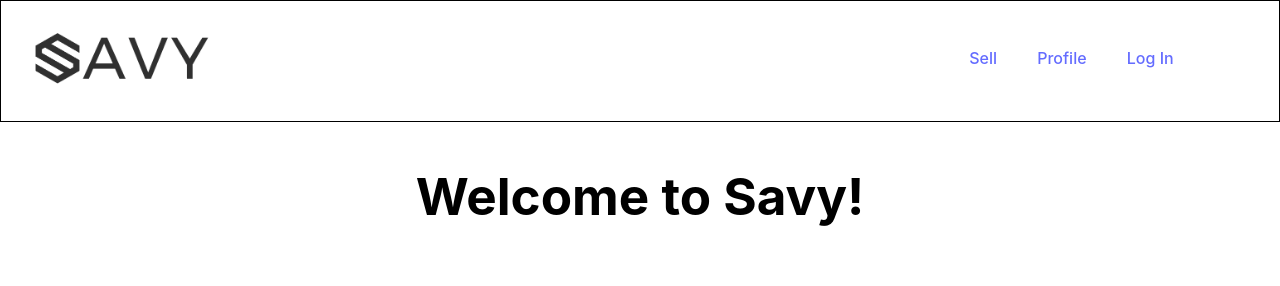
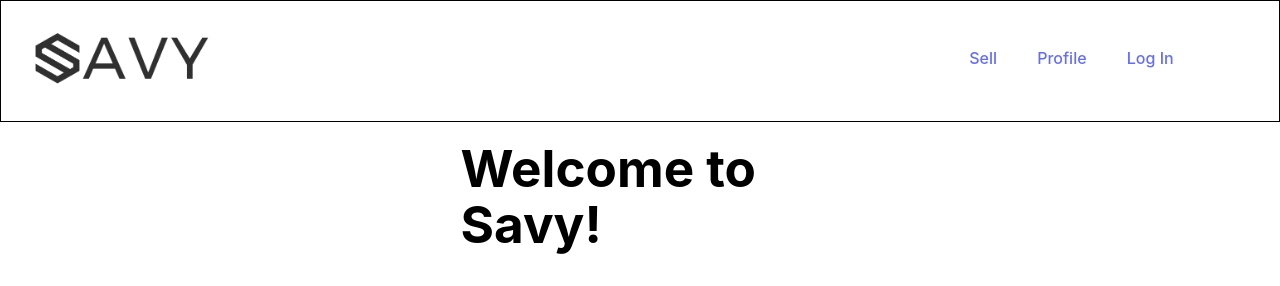
Before and after one commit to alexbradshaw/Odin-Fork-Bombing-Squad, a React (Vite) app in the folder client/: page / in a window 1280 px wide. Shown: the top 286 px of the page. Built offline with nearby package versions, Linux system fonts and the light colour scheme; no server answers; some icons are missing.

Commit message:
wrapped everything in a div to fix styling

```diff
--- a/client/src/Pages/Landing/Landing.css
+++ b/client/src/Pages/Landing/Landing.css
@@ -1,9 +1,15 @@
 .landing {
     width: 100%;
-    background-color: white;
+    height: 1200px;
     display: flex;
     justify-content: center;
-    align-items: center;
+    align-items: flex-start;
+    flex-wrap: wrap;
+}
+
+.landing > * {
+    display: flex;
+    justify-content: center;
     flex-wrap: wrap;
 }
 
@@ -13,6 +19,7 @@
     display: flex;
     justify-content: center;
     align-items: center;
+    margin-bottom: 50px;
 }
 
 .landingContainer {
@@ -26,9 +33,8 @@
 }
 
 .carousel {
-    width: 80%;
+    width: 60%;
     height: fit-content;
-    color: black;
     display: flex;
     overflow-x: scroll;
     scrollbar-width: thin;
--- a/client/src/Pages/Landing/Landing.jsx
+++ b/client/src/Pages/Landing/Landing.jsx
@@ -24,6 +24,7 @@ const Landing = () => {
 
     return (
         <div className='landing'>
+            <div>
                 <h1 className='landingHeader' style={{"color":"black"}}>
                     Welcome to Savy!
                 </h1>
@@ -50,6 +51,7 @@ const Landing = () => {
                     </Carousel>
                 </div>
             </div>
+        </div>
     );
 };
 
```
Lines whose indentation alone changed are shown as unchanged.
